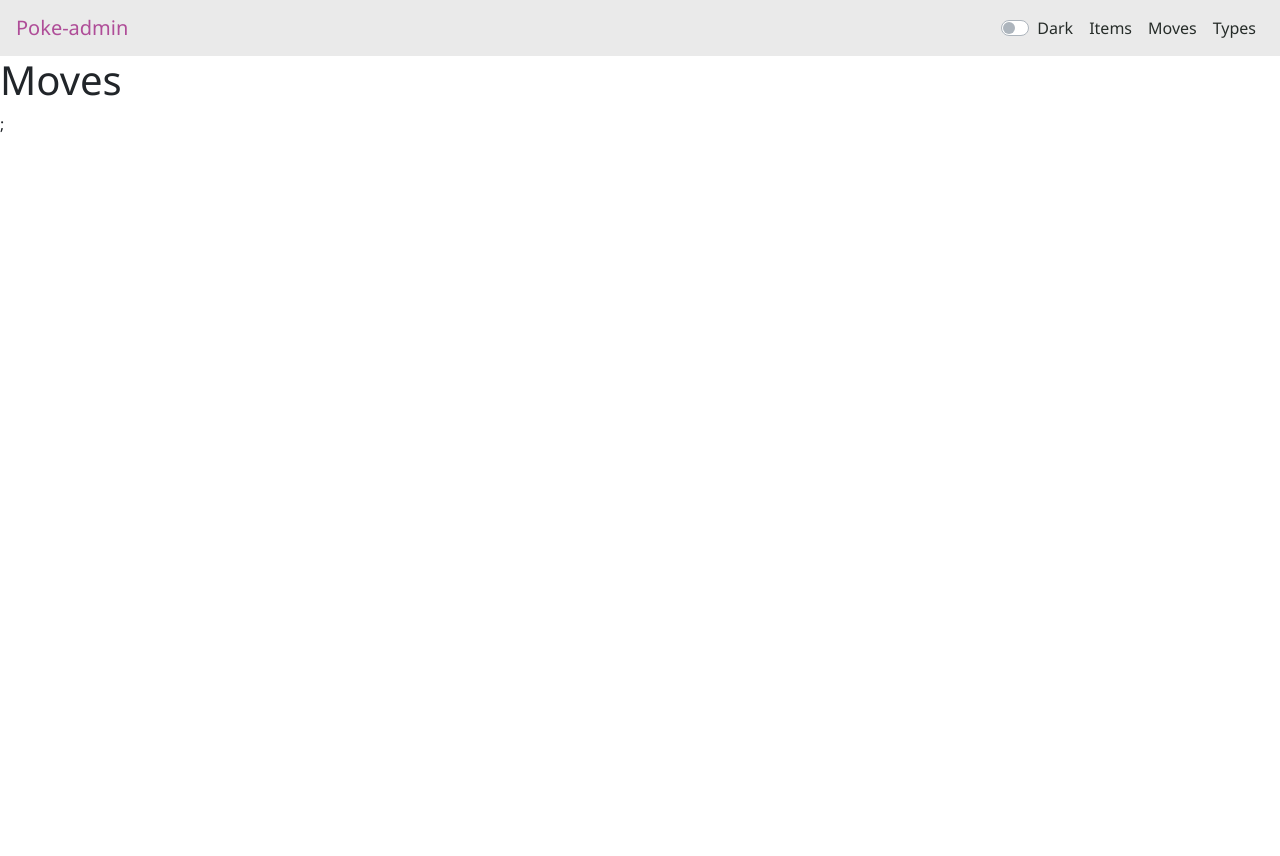
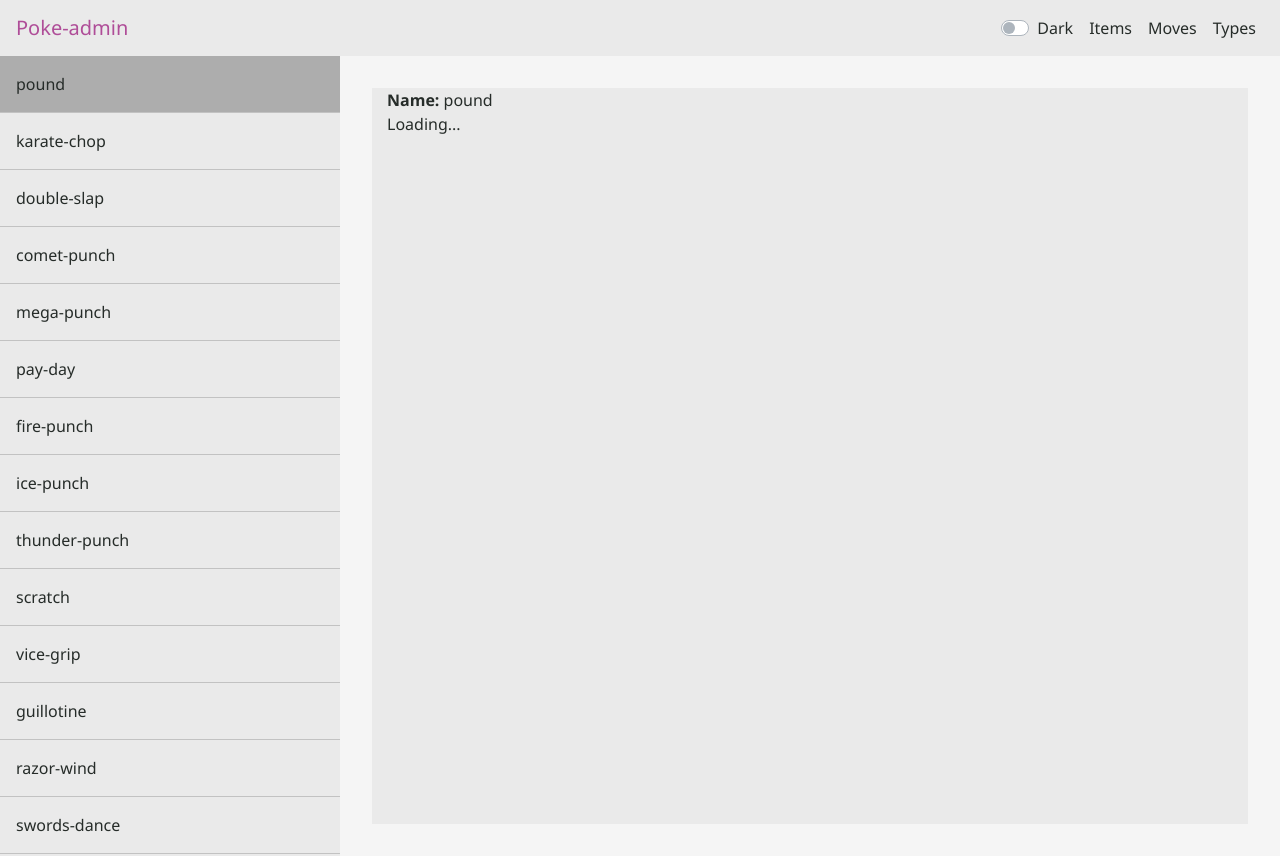
Before and after one commit to JuanPabloOS/poke-admin, a React (Create React App) app: page /moves in a window 1280 px wide. Before the commit the page ends 800 px from the top, so only its background shows below. Built offline with nearby package versions, Linux system fonts and the light colour scheme; no server answers.

Commit message:
feat: moves provider and move screen

```diff
--- /dev/null
+++ b/src/components/MoveCard.js
@@ -0,0 +1,36 @@
+import React, { useContext } from 'react';
+import styled from 'styled-components';
+import { MovesContext } from '../context/MovesProvider';
+const Card = styled.div`
+  padding: 1rem;
+  display: flex;
+  border-bottom: 1px solid ${(props) => props.theme.borderColor};
+  justify-content: space-between;
+  transition: all 0.2s ease-out;
+  background-color: ${(props) =>
+    props.active ? props.theme.cardHoverColor : 'none'};
+
+  &:hover {
+    background-color: ${(props) => props.theme.cardHoverColor};
+    cursor: pointer;
+    box-shadow: 2px 2px 0px ${(props) => props.theme.softBg};
+  }
+`;
+
+const StyledSpan = styled.span`
+  display: block;
+  color: ${(props) => props.theme.neutroTextColor};
+`;
+
+const ItemCard = ({ id, name }) => {
+  const { activeMoveId, changeActiveMoveId } = useContext(MovesContext);
+  return (
+    <Card active={id === activeMoveId} onClick={() => changeActiveMoveId(id)}>
+      <div>
+        <StyledSpan>{name}</StyledSpan>
+      </div>
+    </Card>
+  );
+};
+
+export default ItemCard;
--- /dev/null
+++ b/src/components/MoveInfo.js
@@ -0,0 +1,86 @@
+import React, { useState, useEffect, useContext } from 'react';
+import { Row, Col } from 'react-bootstrap';
+import { MovesContext } from '../context/MovesProvider';
+import PanelContainer from './PanelContainer';
+import TextSpan from './TextSpan';
+const MoveInfo = () => {
+  const { activeMove, activeMoveId } = useContext(MovesContext);
+  const [moveInfo, setMoveInfo] = useState(null);
+
+  useEffect(() => {
+    setMoveInfo(null);
+    fetch(`https://pokeapi.co/api/v2/move/${activeMoveId}/`)
+      .then((res) => res.json())
+      .then((data) =>
+        setMoveInfo({
+          accuracy: data.accuracy,
+          damage_class: data.damage_class.name,
+          effect_entry: data.effect_entries.find(
+            (ef) => (ef.language.name = 'en')
+          ).effect,
+          description: data.flavor_text_entries.find(
+            (ft) => (ft.language.name = 'en')
+          ).flavor_text,
+          power: data.power,
+          pp: data.pp,
+          target: data.target.name,
+          type: data.type.name,
+        })
+      )
+      .catch(console.error);
+  }, [activeMoveId]);
+  console.log(moveInfo);
+  return (
+    <PanelContainer>
+      <Row>
+        <Col className="d-flex flex-column">
+          {activeMove !== null && (
+            <TextSpan>
+              <b>Name:</b> {activeMove.name}
+            </TextSpan>
+          )}
+          {moveInfo === null ? (
+            <TextSpan>Loading...</TextSpan>
+          ) : (
+            <>
+              <TextSpan>
+                <b>accuracy:</b>
+                {moveInfo.accuracy}
+              </TextSpan>
+              <TextSpan>
+                <b>damage_class:</b>
+                {moveInfo.damage_class}
+              </TextSpan>
+              <TextSpan>
+                <b>effect_entry:</b>
+                {moveInfo.effect_entry}
+              </TextSpan>
+              <TextSpan>
+                <b>description:</b>
+                {moveInfo.description}
+              </TextSpan>
+              <TextSpan>
+                <b>power:</b>
+                {moveInfo.power}
+              </TextSpan>
+              <TextSpan>
+                <b>pp:</b>
+                {moveInfo.pp}
+              </TextSpan>
+              <TextSpan>
+                <b>target:</b>
+                {moveInfo.target}
+              </TextSpan>
+              <TextSpan>
+                <b>type:</b>
+                {moveInfo.type}
+              </TextSpan>
+            </>
+          )}
+        </Col>
+      </Row>
+    </PanelContainer>
+  );
+};
+
+export default MoveInfo;
--- /dev/null
+++ b/src/components/SearchMovePanel.js
@@ -0,0 +1,27 @@
+import React, { useContext } from 'react';
+import SideContainer from './SideContainer';
+import MoveCard from './MoveCard';
+import { MovesContext } from '../context/MovesProvider';
+import styled from 'styled-components';
+
+const ItemsContainer = styled.div`
+  height: 100%;
+  overflow-y: scroll;
+`;
+const SearchMovePanel = () => {
+  const { moves } = useContext(MovesContext);
+  return (
+    <SideContainer>
+      <ItemsContainer>
+        {moves.map((move, index) => (
+          <MoveCard
+            key={`move-${move}-${index}`}
+            id={move.id}
+            name={move.name}
+          />
+        ))}
+      </ItemsContainer>
+    </SideContainer>
+  );
+};
+export default SearchMovePanel;
--- /dev/null
+++ b/src/context/MovesProvider.js
@@ -0,0 +1,32 @@
+import React, { createContext, useState, useEffect } from 'react';
+import { MOVES } from '../data/moves';
+
+export const MovesContext = createContext();
+
+const MovesProvider = ({ children }) => {
+  const [moves] = useState(MOVES);
+  const [activeMoveId, setActivMoveId] = useState(1);
+  const [activeMove, setActiveMove] = useState(null);
+
+  function changeActiveMoveId(id) {
+    setActivMoveId(id);
+  }
+  useEffect(() => {
+    let cm = moves.find((item) => item.id === activeMoveId);
+    setActiveMove(cm);
+  }, [activeMoveId, moves]);
+  return (
+    <MovesContext.Provider
+      value={{
+        moves,
+        changeActiveMoveId,
+        activeMove,
+        activeMoveId,
+      }}
+    >
+      {children}
+    </MovesContext.Provider>
+  );
+};
+
+export default MovesProvider;
--- a/src/screens/Moves.js
+++ b/src/screens/Moves.js
@@ -1,7 +1,18 @@
 import React from 'react';
+import MoveInfo from '../components/MoveInfo';
+import SearchMovePanel from '../components/SearchMovePanel';
+import MovesProvider from '../context/MovesProvider';
+import ScreenContainer from './ScreenContainer';
 
 const Moves = () => {
-  return <h1>Moves</h1>;
+  return (
+    <MovesProvider>
+      <ScreenContainer>
+        <SearchMovePanel />
+        <MoveInfo />
+      </ScreenContainer>
+    </MovesProvider>
+  );
 };
 
 export default Moves;
```
Also changed, not shown: 1 other file (tests, documents, lock files or other folders).
